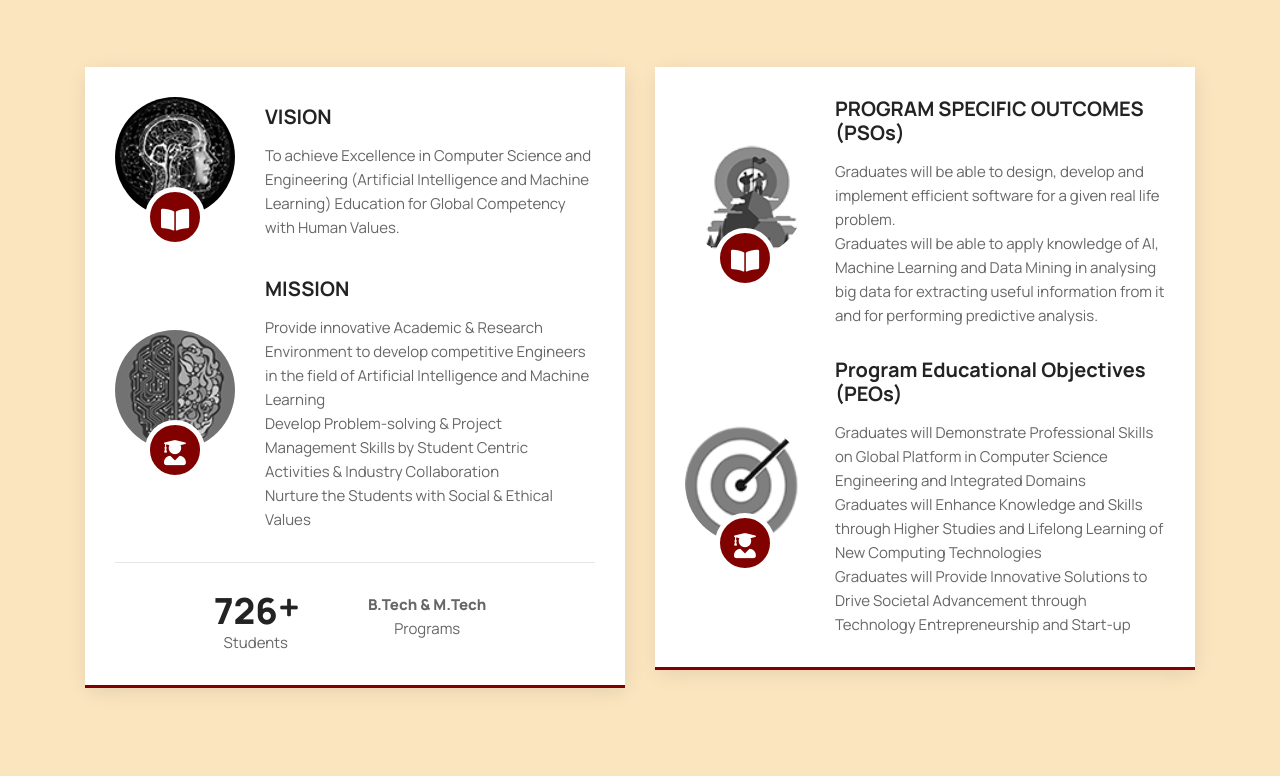
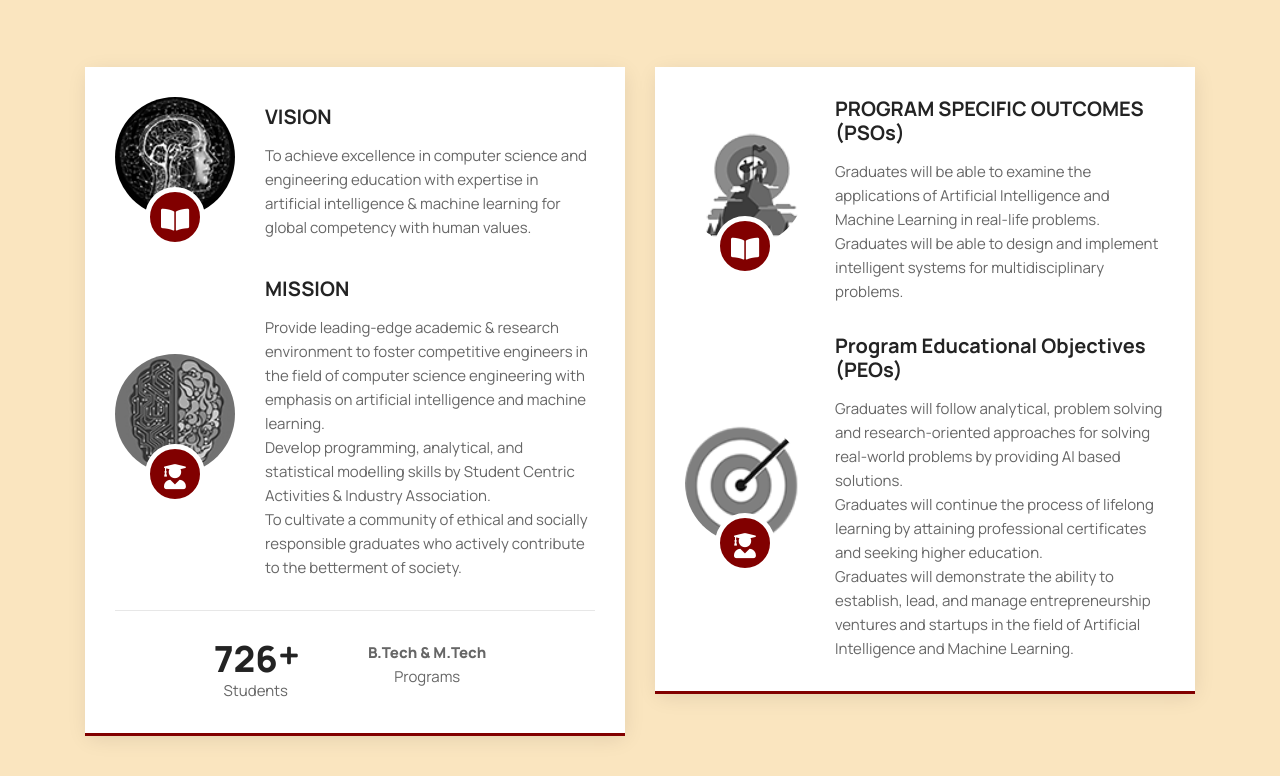
Before and after one commit to arpitsinghgautam/AIML-Website-Solo-, a plain HTML site: page index.html in a window 1280 px wide. Shown: the part 1078-1854 px from the top of the page. Drawn offline with Linux system fonts and the light colour scheme; files whose address does not match are found by name.

Commit message:
Updated About Us

```diff
--- a/index.html
+++ b/index.html
@@ -14,7 +14,8 @@
     <!-- ========== Meta Tags ========== -->
     <meta charset="utf-8">
     <meta http-equiv="X-UA-Compatible" content="IE=edge">
-    <meta name="viewport" content="width=device-width, initial-scale=1">
+    <meta name="viewport" content="width=device-width, iniwtial-scale=1">
+    <meta name="keywords" content=" aimlmuj , AIML Manipal University, AI & ML MUJ , Artificial Intelligence and Machine Learning Manipal University Jaipur, aimuj, mlmuj, muj, Manipal University Jaipur">
     <meta name="description" content="Department of Artificial Intelligence & Machine Learning of Manipal University Jaipur">
 
     <!-- ========== Page Title ========== -->
@@ -211,8 +212,7 @@
                                     <div class="info">
                                         <h4>VISION</h4>
                                         <p>
-                                            To achieve Excellence in Computer Science and Engineering (Artificial Intelligence and Machine Learning) Education for Global Competency with Human Values.
-
+                                            To achieve excellence in computer science and engineering education with expertise in artificial intelligence & machine learning for global competency with human values.
                                         </p>
                                     </div>
                                 </div>
@@ -224,9 +224,9 @@
                                     <div class="info">
                                         <h4>MISSION</h4>
                                         <p>
-                                            <p>Provide innovative Academic & Research Environment to develop competitive Engineers in the field of Artificial Intelligence and Machine Learning</p>
-                                            <p>Develop Problem-solving & Project Management Skills by Student Centric Activities & Industry Collaboration</p>
-                                            <p>Nurture the Students with Social & Ethical Values</p>
+                                            <p>Provide leading-edge academic & research environment to foster competitive engineers in the field of computer science engineering with emphasis on artificial intelligence and machine learning. </p>
+                                            <p>Develop programming, analytical, and statistical modelling skills by Student Centric Activities & Industry Association. </p>
+                                            <p>To cultivate a community of ethical and socially responsible graduates who actively contribute to the betterment of society. </p>
 
                                         </p>
                                     </div>
@@ -260,8 +260,8 @@
                                     <div class="info">
                                         <h4>PROGRAM SPECIFIC OUTCOMES (PSOs)</h4>
                                         <p>
-                                            <p>Graduates will be able to design, develop and implement efficient software for a given real life problem.</p>
-                                            <p>Graduates will be able to apply knowledge of AI, Machine Learning and Data Mining in analysing big data for extracting useful information from it and for performing predictive analysis.</p>
+                                            <p>Graduates will be able to examine the applications of Artificial Intelligence and Machine Learning in real-life problems.</p>
+                                            <p>Graduates will be able to design and implement intelligent systems for multidisciplinary problems.</p>
 
                                         </p>
                                     </div>
@@ -274,9 +274,9 @@
                                     <div class="info">
                                         <h4>Program Educational Objectives (PEOs)                                        </h4>
                                         <p>
-                                            <p>Graduates will Demonstrate Professional Skills on Global Platform in Computer Science Engineering and Integrated Domains</p>
-                                            <p>Graduates will Enhance Knowledge and Skills through Higher Studies and Lifelong Learning of New Computing Technologies</p>
-                                            <p>Graduates will Provide Innovative Solutions to Drive Societal Advancement through Technology Entrepreneurship and Start-up</p>
+                                            <p>Graduates will follow analytical, problem solving and research-oriented approaches for solving real-world problems by providing AI based solutions.</p>
+                                            <p>Graduates will continue the process of lifelong learning by attaining professional certificates and seeking higher education.</p>
+                                            <p>Graduates will demonstrate the ability to establish, lead, and manage entrepreneurship ventures and startups in the field of Artificial Intelligence and Machine Learning.</p>
                                         </p>
                                     </div>
                                 </div>
```
